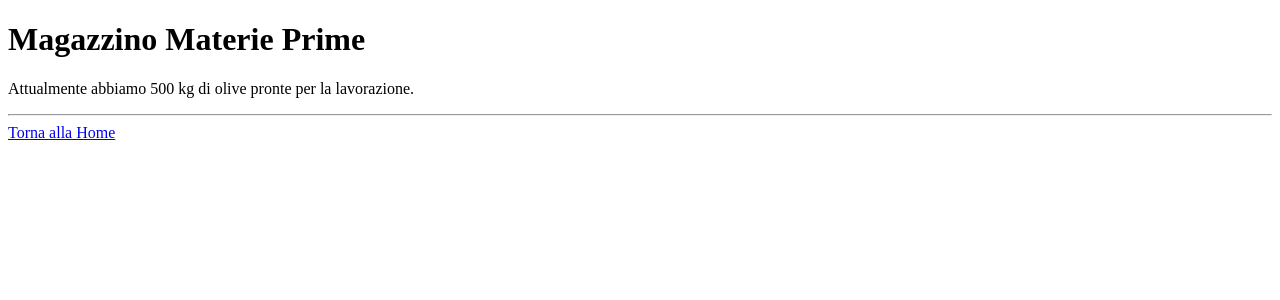
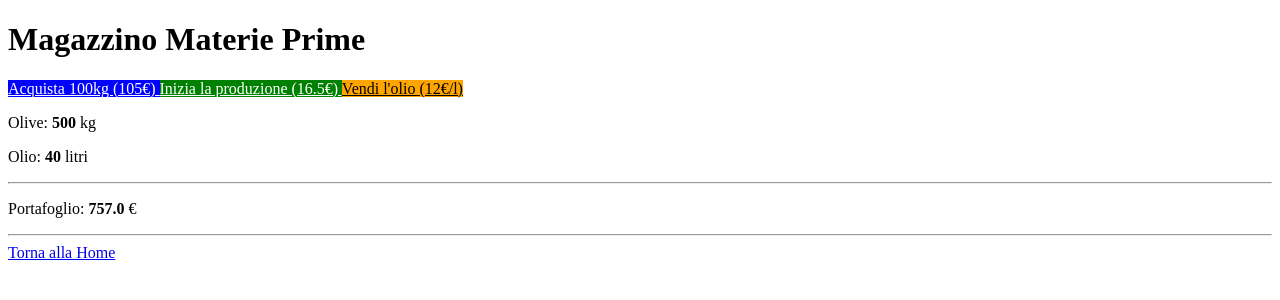
Before and after one commit to Natalia-Stradaeva/Oil-production-management, a Flask app: page /status in a window 1280 px wide. Shown: the top 300 px of the page. Run offline with Flask 3, Linux system fonts and the light colour scheme.

Commit message:
Implement real olive production cycle with costs and sales

```diff
--- a/app.py
+++ b/app.py
@@ -1,8 +1,8 @@
-from flask import Flask, render_template
+from flask import Flask, render_template, redirect, url_for
 
 app = Flask(__name__)
 
-olives_stock = 500  # Quantità di olive in stock
+olives_stock = {'olives': 500,'oil':0,'money':1000}  # Inventario del magazzino (materie prime, prodotti, denaro)
 
 @app.route('/')
 def home():
@@ -10,7 +10,36 @@ def home():
 
 @app.route('/status')
 def status():
-    return render_template('status.html', stock=olives_stock)
+    return render_template('status.html', inventory=olives_stock)
+
+@app.route('/buy')
+def buy():
+ if olives_stock['money'] >= 105:
+    olives_stock['money'] -= 105
+    olives_stock['olives'] += 100
+ return redirect(url_for('status'))
+
+
+@app.route('/produce')
+def produce():
+ cost_molitura = 16.5
+ if olives_stock['olives'] >= 100 and olives_stock['money'] >= cost_molitura:
+    olives_stock['olives'] -= 100
+    olives_stock['money'] -= cost_molitura
+    olives_stock['oil'] += 20
+ return redirect(url_for('status'))
+
+@app.route('/sell')
+def sell():
+# Vendiamo tutto l'olio accumulato
+ if olives_stock['oil'] > 0:
+    price_per_liter = 12  # Prezzo per litro di olio
+    income = olives_stock['oil'] * price_per_liter
+    olives_stock['money'] += income
+    olives_stock['oil'] = 0  # Lo stock di olio si svuota
+ return redirect(url_for('status'))
+
+
 
 if __name__ == '__main__':
     app.run(debug=True)
--- a/templates/status.html
+++ b/templates/status.html
@@ -7,8 +7,28 @@
 </head>
 <body>
 <h1>Magazzino Materie Prime</h1>
-<p>Attualmente abbiamo {{ stock }} kg di olive pronte per la lavorazione.</p>
+
+<a href="/buy" style="background: blue; color: white;"> Acquista 100kg (105€) </a>
+
+<a href="/produce" style="background: green; color: white;"> Inizia la produzione (16.5€) </a>
+
+<a href="/sell" style="background: orange; color: black;"> Vendi l'olio (12€/l) </a>
+
+<p>Olive: <strong>{{ inventory.olives }}</strong> kg</p>
+<p>Olio: <strong>{{ inventory.oil }}</strong> litri</p>
+
 <hr>
+
+
+
+<p>Portafoglio: <strong>{{ inventory.money }}</strong> €</p>
+
+<hr>
+
+
+
+
 <a href="/">Torna alla Home</a>
+
 </body>
 </html>
```
